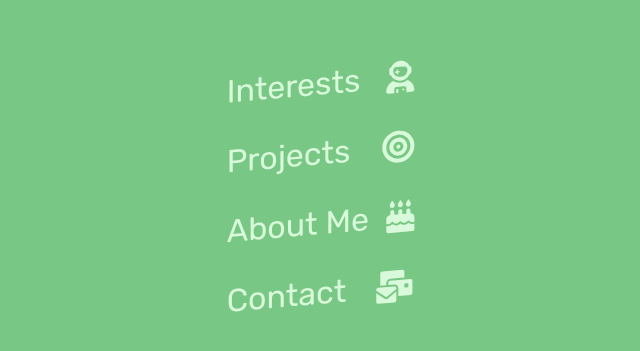
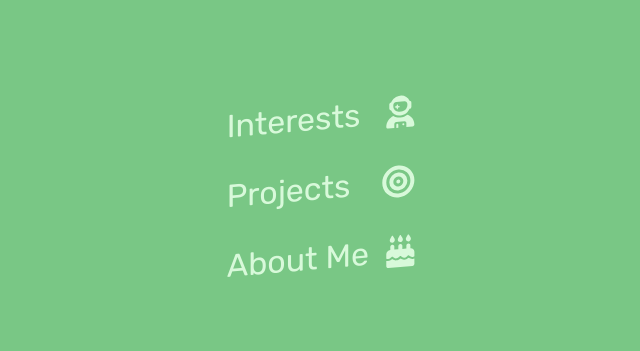
Before and after one commit to ppandey895/portfolio-website, a React (Vite) app: page /home in a window 1280 px wide. Shown: the part 211-562 px from the top of the page, without its empty margins (328-968 px from the left). Built offline with nearby package versions, Linux system fonts and the light colour scheme.

Commit message:
Update Header.jsx

```diff
--- a/src/Components/Header.jsx
+++ b/src/Components/Header.jsx
@@ -40,12 +40,6 @@ const Header = ({ setNav }) => {
 					  <FontAwesomeIcon icon={faBirthdayCake} />
 					</a>
 				</div>
-				<div className="nav-item" onClick={ (e) => getNavItem(e) }>
-					<a href="">
-						Contact
-						<FontAwesomeIcon icon={faMailBulk} />
-					</a>
-				</div>
 			</div>
 		</motion.div>
 	)
```
